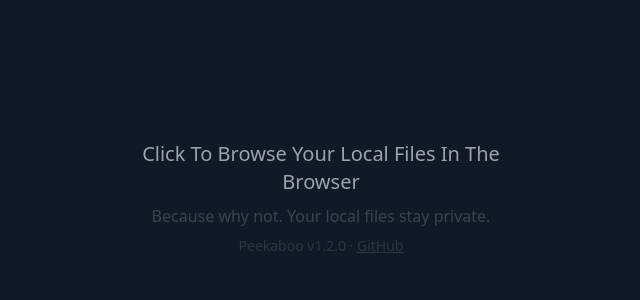
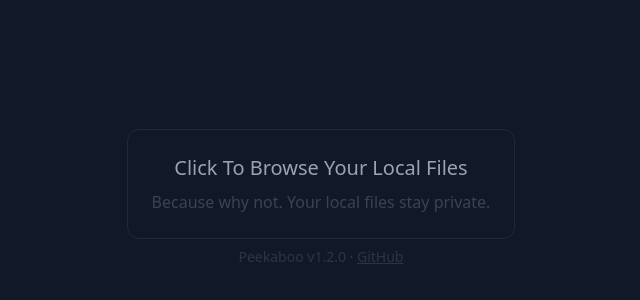
Before and after one commit to herteleo/peekaboo, a Vue app: page / in a window 1280 px wide. Shown: the part 202-502 px from the top of the page, without its empty margins (319-959 px from the left). Built offline with nearby package versions, Linux system fonts and the light colour scheme.

Commit message:
feat: improve browse button design

```diff
--- a/src/views/Home.vue
+++ b/src/views/Home.vue
@@ -8,10 +8,10 @@ useDir();
 <template>
   <div class="grid grow place-items-center">
     <div class="max-w-md space-y-2 p-4 text-center text-gray-400">
-      <button @click="setRootDir">
+      <button class="rounded-xl border border-slate-800 p-6 hover:bg-slate-800" @click="setRootDir">
         <div class="space-y-2">
           <app-icon class="mx-auto opacity-60" name="Folder" size="128" />
-          <div class="text-xl capitalize">Click to browse your local files in the browser</div>
+          <div class="text-xl capitalize">Click to browse your local files</div>
           <div class="opacity-30">Because why not. Your local files stay private.</div>
           <div v-if="!isFileSystemApiAvailable" class="pt-2 text-sm text-amber-600">
             Sadly your browser is not supported.<br />Try the latest Chrome Browser.
```
